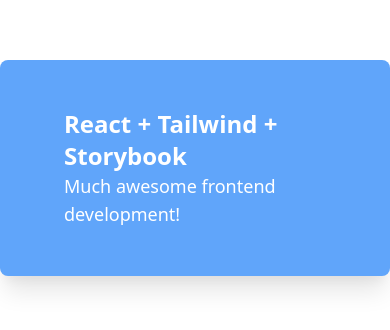
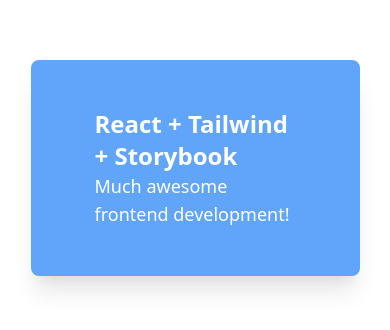
Before and after one commit to Neelam618/tailwind-storybook-demo, a React (Create React App) app: page / in a window 390 px wide. Shown: the part 254-584 px from the top of the page. Built offline with nearby package versions, Linux system fonts and the light colour scheme.

Commit message:
xs breakpoint changed

```diff
--- a/tailwind.config.js
+++ b/tailwind.config.js
@@ -3,7 +3,7 @@
     darkMode: false, // or 'media' or 'class'
     theme: {
       screens: {
-        'xs': '414px',
+        'xs': '329px',
         'sm': '640px',
         'md': '768px',
         'lg': '1024px',
```
Also changed, not shown: 1 other file (tests, documents, lock files or other folders).
